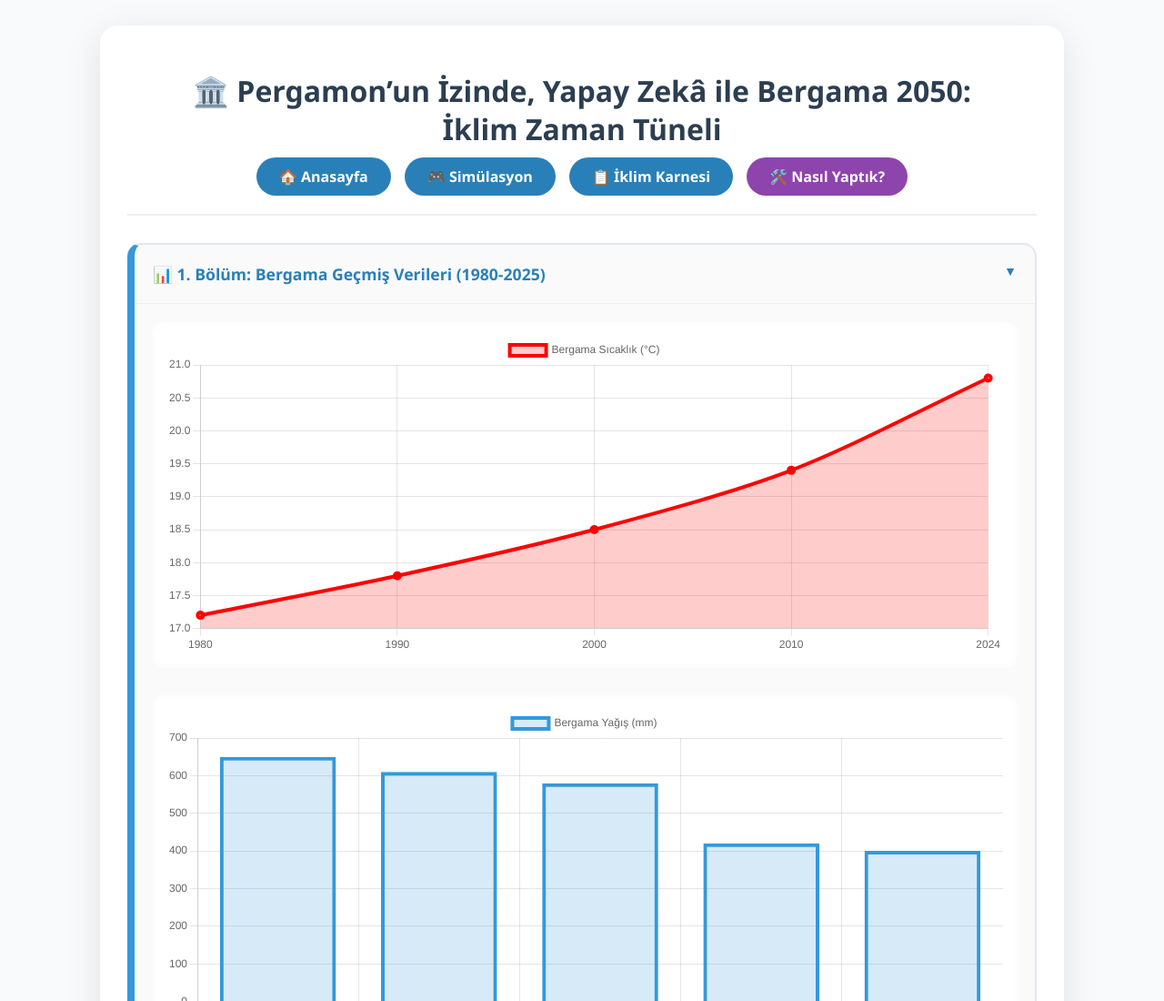
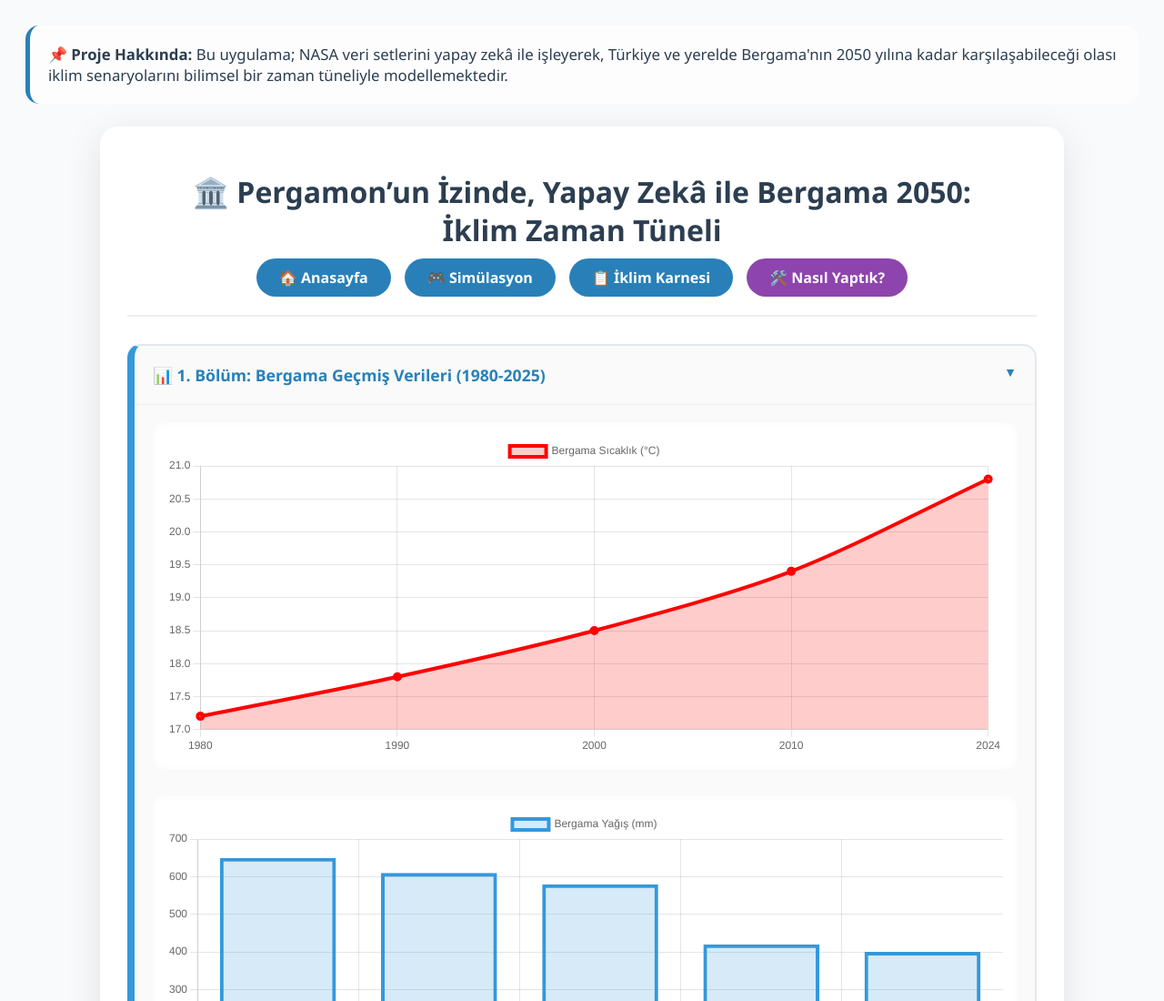
Before and after one commit to net0008/bergamaiklimapp, a plain HTML site: page index.html in a window 1280 px wide. Shown: the top 1100 px of the page at 91% size. Drawn offline with nearby package versions, Linux system fonts and the light colour scheme.

Commit message:
Update index.html

```diff
--- a/index.html
+++ b/index.html
@@ -120,6 +120,13 @@
     </style>
 </head>
 <body>
+    <div style="background: rgba(255,255,255,0.7); padding: 20px; border-radius: 15px; margin-bottom: 25px; border-left: 5px solid var(--btn); text-align: left;">
+    <p style="margin: 0; font-size: 1.05em; color: var(--dark);">
+        <b>📌 Proje Hakkında:</b> Bu uygulama; NASA veri setlerini yapay zekâ ile işleyerek,
+        Türkiye ve yerelde Bergama'nın 2050 yılına kadar karşılaşabileceği olası iklim
+        senaryolarını bilimsel bir zaman tüneliyle modellemektedir.
+    </p>
+</div>
 
 <div class="container">
     <h1>🏛️ Pergamon’un İzinde, Yapay Zekâ ile Bergama 2050:<br>İklim Zaman Tüneli</h1>
```
